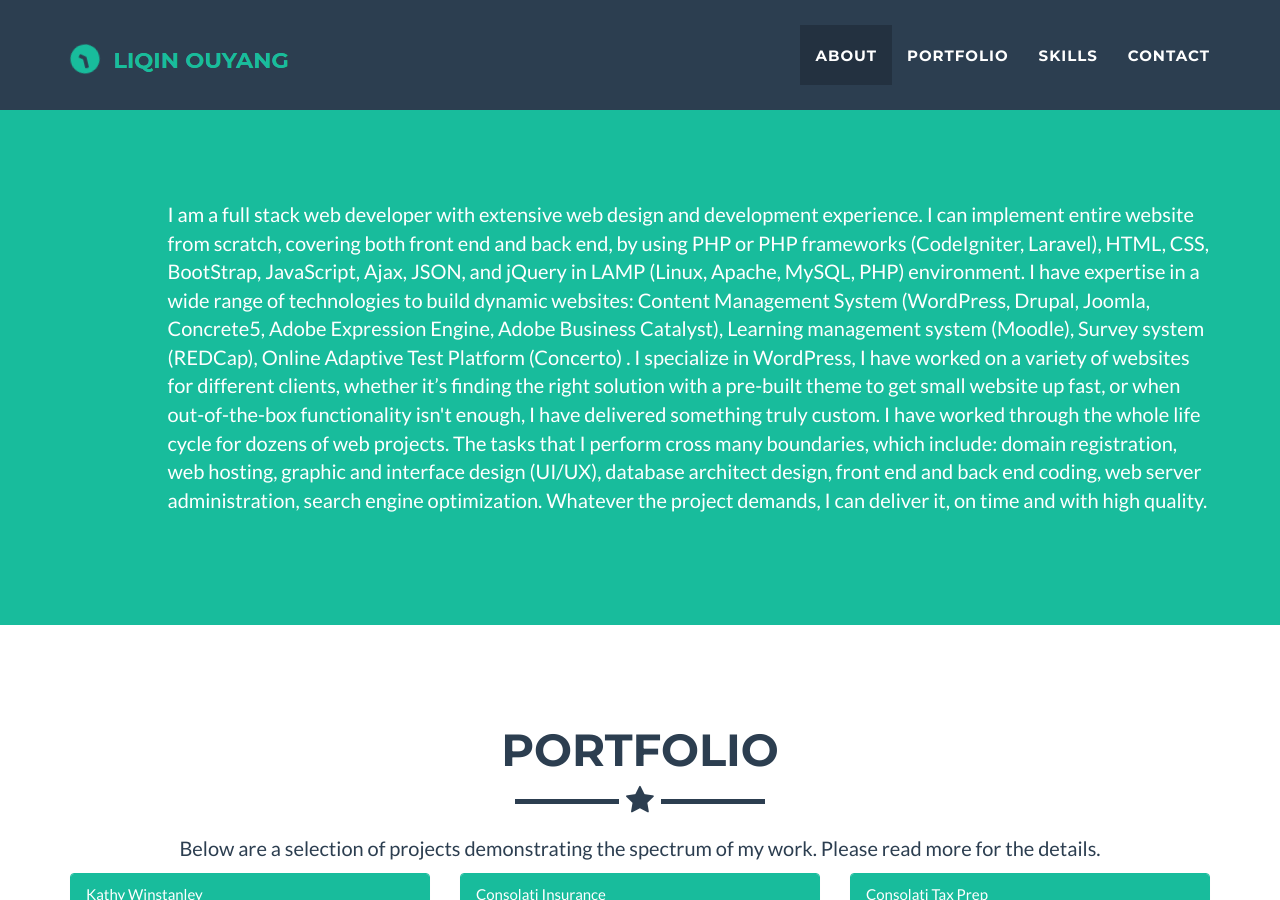
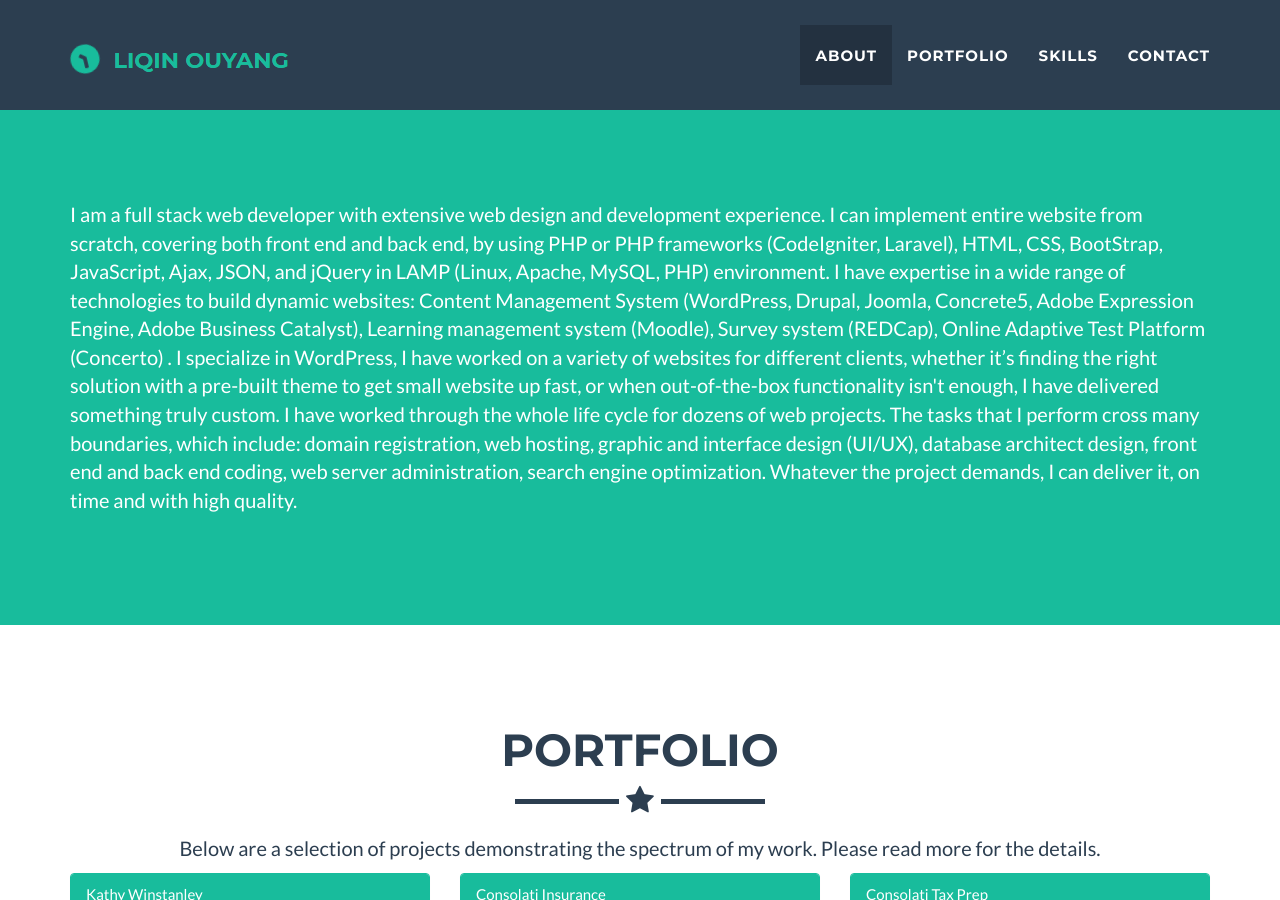
Before and after one commit to hbxtoylq/hbxtoylq.github.io, a Jekyll site: the page built from index.html, in a window 1280 px wide and 900 px high. Built offline with Jekyll 4.4.1, drawn with Linux system fonts in a browser that asks for light colours; nearby versions of some CDN libraries.

Commit message:
Update header.html

```diff
--- a/_includes/header.html
+++ b/_includes/header.html
@@ -4,7 +4,7 @@
             <div class="row">
 
 
-                <div class="col-lg-11 col-lg-offset-1 text-left">
+                <div class="col-lg-12 text-left">
 				<p>I am a full stack web developer with extensive web design and development experience.
 				I can implement entire website from scratch, covering both front end and back end, by using PHP or PHP frameworks (CodeIgniter, Laravel),
 					HTML, CSS, BootStrap, JavaScript, Ajax, JSON, and jQuery in LAMP (Linux, Apache, MySQL, PHP) environment.
```
